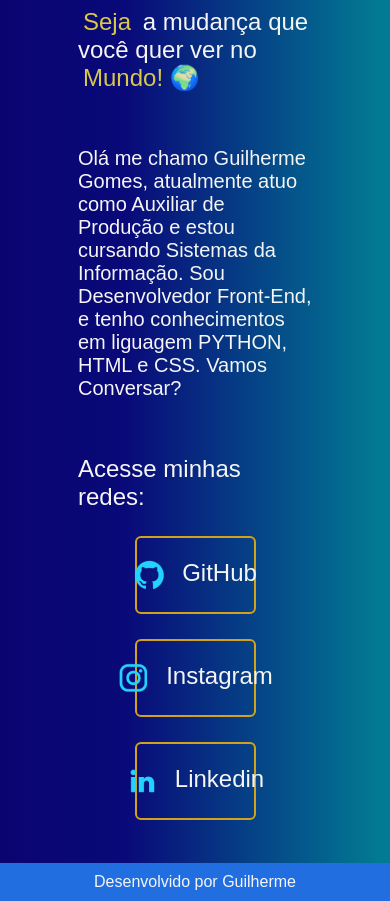
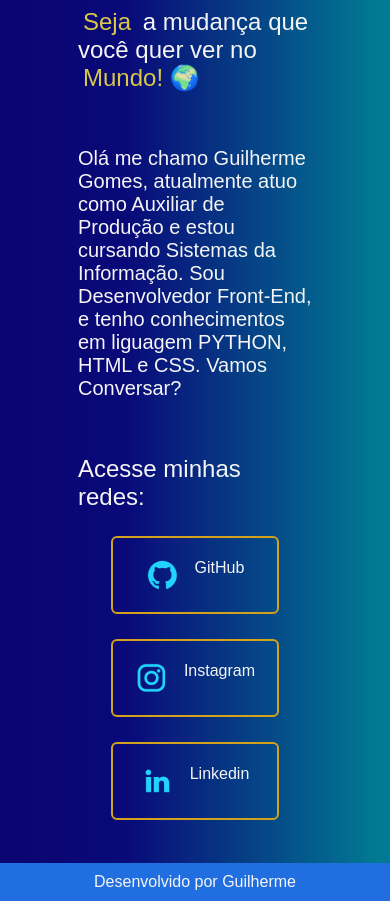
Before and after one commit to GuilhermeGDevs/Portif-lio, a plain HTML site: page index.html in a window 390 px wide. Shown: the part 423-1324 px from the top of the page. Drawn offline with Linux system fonts and the light colour scheme; a web font is replaced by a local one.

Commit message:
Add files via upload

```diff
--- a/style.css
+++ b/style.css
@@ -211,12 +211,12 @@ body {
         flex-direction: column-reverse;
         padding: 5%;
     }
-   .botao{
-       font-size: 1rem;
-       width: 70%
-   }
     .stilo{
         width: auto;
+    }
+    .botao{
+        font-size: 1rem;
+        width: 70%;
     }
     .minhafoto{
         width: 50%;
--- a/style/style.css
+++ b/style/style.css
@@ -214,6 +214,10 @@ body {
     .stilo{
         width: auto;
     }
+    .botao{
+        font-size: 1rem;
+        width: 70%;
+    }
     .minhafoto{
         width: 50%;
     }
```
